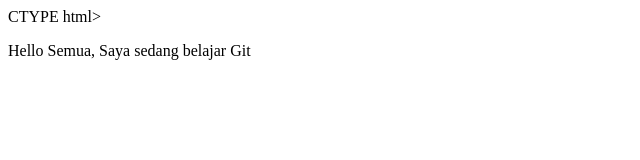
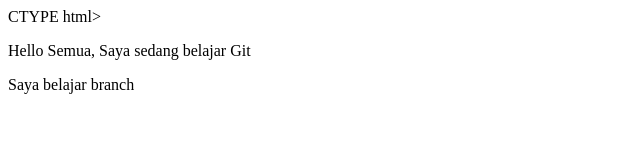
Before and after one commit to sukim12/Proyek-01, a plain HTML site: page index.html in a window 1280 px wide. Shown: the whole page, without its empty margins (0-640 px from the left). Drawn offline with Linux system fonts and the light colour scheme.

Commit message:
perubahan index.html branch

```diff
--- a/index.html
+++ b/index.html
@@ -6,5 +6,6 @@ CTYPE html>
     </head>
     <body>
         <p>Hello Semua, Saya sedang belajar Git</p>
+        <p>Saya belajar branch</p>
     </body>
 </html>
```
